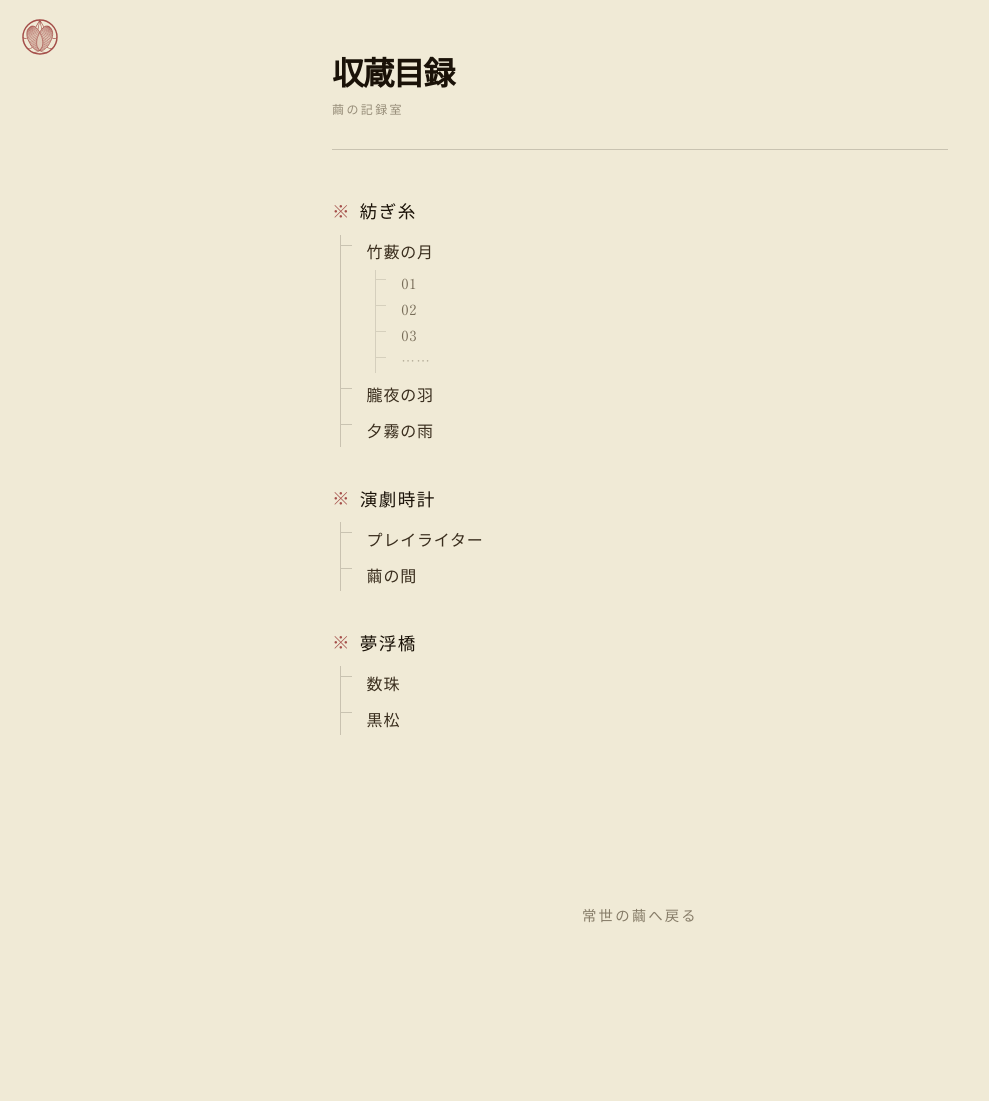
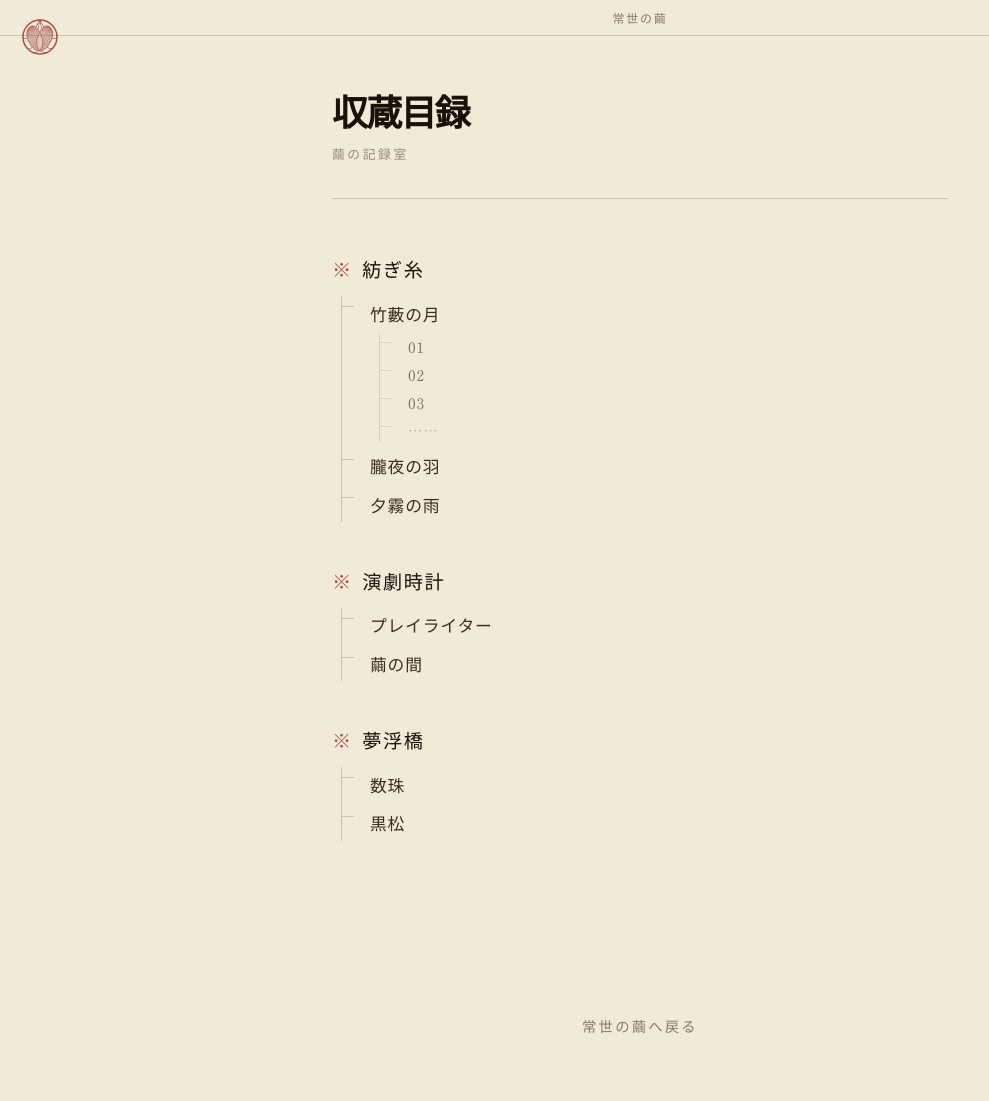
Before and after one commit to AriaYura/eternalnessstudy, a Jekyll site: the page built from catalog.html, in a window 1280 px wide. Shown: the whole page, without its empty margins (0-989 px from the left). Built offline with Jekyll 4.4.1, drawn with Linux system fonts in a browser that asks for light colours; some web fonts are replaced; before the commit the page ends 990 px from its top, so only the background shows below that.

Commit message:
update catalog styles

```diff
--- a/_layouts/catalog.html
+++ b/_layouts/catalog.html
@@ -36,6 +36,25 @@
     }
     .kamon-fixed:hover { opacity: 1; }
 
+    /* ── Running head（matches post layout） ── */
+    .running-head {
+      border-bottom: 1px solid var(--rule);
+      padding: 0 2.5rem;
+      height: 36px;
+      display: grid;
+      grid-template-columns: 36px 1fr 36px;
+      align-items: center;
+    }
+
+    .running-head__title {
+      font-family: 'Zen Old Mincho', serif;
+      font-size: 0.75rem;
+      letter-spacing: 0.15em;
+      color: var(--ink-light);
+      opacity: 0.7;
+      text-align: center;
+    }
+
     /* ── Page header ── */
     .page-header {
       max-width: 680px;
@@ -43,27 +62,24 @@
       padding: 3rem 2rem 0;
     }
 
-    .page-header__site {
+    .page-header__title {
       font-family: 'Zen Old Mincho', serif;
-      font-size: 2rem;
+      font-size: 2.25rem;
       font-weight: 700;
       letter-spacing: -0.05em;
       color: var(--ink);
-      text-decoration: none;
       display: block;
-      margin-bottom: 0.4rem;
-      transition: opacity 0.2s;
+      margin-bottom: 0.5rem;
     }
-    .page-header__site:hover { opacity: 0.75; }
 
     .page-header__sub {
       font-family: 'Shippori Mincho', serif;
-      font-size: 0.75rem;
+      font-size: 0.8rem;
       letter-spacing: 0.2em;
       color: var(--ink-light);
       opacity: 0.6;
       display: block;
-      margin-bottom: 2rem;
+      margin-bottom: 2.2rem;
     }
 
     .page-header__rule {
@@ -75,29 +91,29 @@
     .catalog {
       max-width: 680px;
       margin: 0 auto;
-      padding: 3rem 2rem 6rem;
+      padding: 3.5rem 2rem 6rem;
     }
 
     /* ── Era (Level 1) ── */
     .era {
-      margin-bottom: 2.4rem;
+      margin-bottom: 2.8rem;
     }
 
     .era-title {
       font-family: 'Zen Old Mincho', serif;
-      font-size: 1.1rem;
+      font-size: 1.2rem;
       letter-spacing: 0.08em;
       color: var(--ink);
-      margin-bottom: 0.7rem;
+      margin-bottom: 0.8rem;
       display: flex;
       align-items: center;
-      gap: 0.55rem;
+      gap: 0.6rem;
     }
 
     .era-title__sym {
       color: var(--stamp);
       opacity: 0.75;
-      font-size: 1.1rem;
+      font-size: 1.2rem;
       line-height: 1;
       position: relative;
       top: 0.08em;
@@ -106,33 +122,33 @@
 
     /* ── Collection (Level 2) ── */
     .collection-list {
-      padding-left: 1.1rem;
+      padding-left: 1.2rem;
       border-left: 1px solid var(--rule);
-      margin-left: 8px;
+      margin-left: 9px;
     }
 
     .collection-item {
       position: relative;
-      margin-bottom: 0.15rem;
+      margin-bottom: 0.2rem;
     }
 
     .collection-item::before {
       content: '';
       position: absolute;
-      left: -1.1rem;
+      left: -1.2rem;
       top: 0.65em;
-      width: 0.7rem;
+      width: 0.75rem;
       height: 1px;
       background: var(--rule);
     }
 
     .collection-link {
       font-family: 'Shippori Mincho', serif;
-      font-size: 1rem;
+      font-size: 1.05rem;
       letter-spacing: 0.05em;
       color: #3a2e1e;
       text-decoration: none;
-      padding: 0.3rem 0.5rem;
+      padding: 0.35rem 0.55rem;
       display: inline-block;
       transition: color 0.15s;
     }
@@ -140,11 +156,11 @@
 
     /* ── Chapter (Level 3) ── */
     .chapter-list {
-      padding-left: 1.1rem;
+      padding-left: 1.2rem;
       border-left: 1px solid rgba(26,18,8,0.12);
-      margin-left: calc(0.5rem + 8px);
+      margin-left: calc(0.55rem + 9px);
       margin-top: 0.1rem;
-      margin-bottom: 0.3rem;
+      margin-bottom: 0.4rem;
     }
 
     .chapter-item {
@@ -155,20 +171,20 @@
     .chapter-item::before {
       content: '';
       position: absolute;
-      left: -1.1rem;
+      left: -1.2rem;
       top: 0.6em;
-      width: 0.65rem;
+      width: 0.7rem;
       height: 1px;
       background: rgba(26,18,8,0.12);
     }
 
     .chapter-link {
       font-family: 'Shippori Mincho', serif;
-      font-size: 0.88rem;
+      font-size: 0.92rem;
       letter-spacing: 0.06em;
       color: var(--ink-light);
       text-decoration: none;
-      padding: 0.18rem 0.5rem;
+      padding: 0.22rem 0.55rem;
       display: inline-block;
       transition: color 0.15s;
       opacity: 0.8;
@@ -176,10 +192,10 @@
     .chapter-link:hover { color: var(--stamp); opacity: 1; }
 
     .chapter-ellipsis {
-      font-size: 0.85rem;
+      font-size: 0.88rem;
       color: var(--ink-light);
       opacity: 0.4;
-      padding: 0.15rem 0.5rem;
+      padding: 0.15rem 0.55rem;
       letter-spacing: 0.1em;
       display: inline-block;
     }
@@ -208,8 +224,14 @@
     <img src="{{ site.baseurl }}/kamon.svg" alt="常世の繭" width="36" height="36">
   </a>
 
+  <div class="running-head">
+    <span></span>
+    <span class="running-head__title">常世の繭</span>
+    <span></span>
+  </div>
+
   <header class="page-header">
-    <a class="page-header__site" href="{{ site.baseurl }}/">収蔵目録</a>
+    <span class="page-header__title">収蔵目録</span>
     <span class="page-header__sub">繭の記録室</span>
     <hr class="page-header__rule">
   </header>
```
